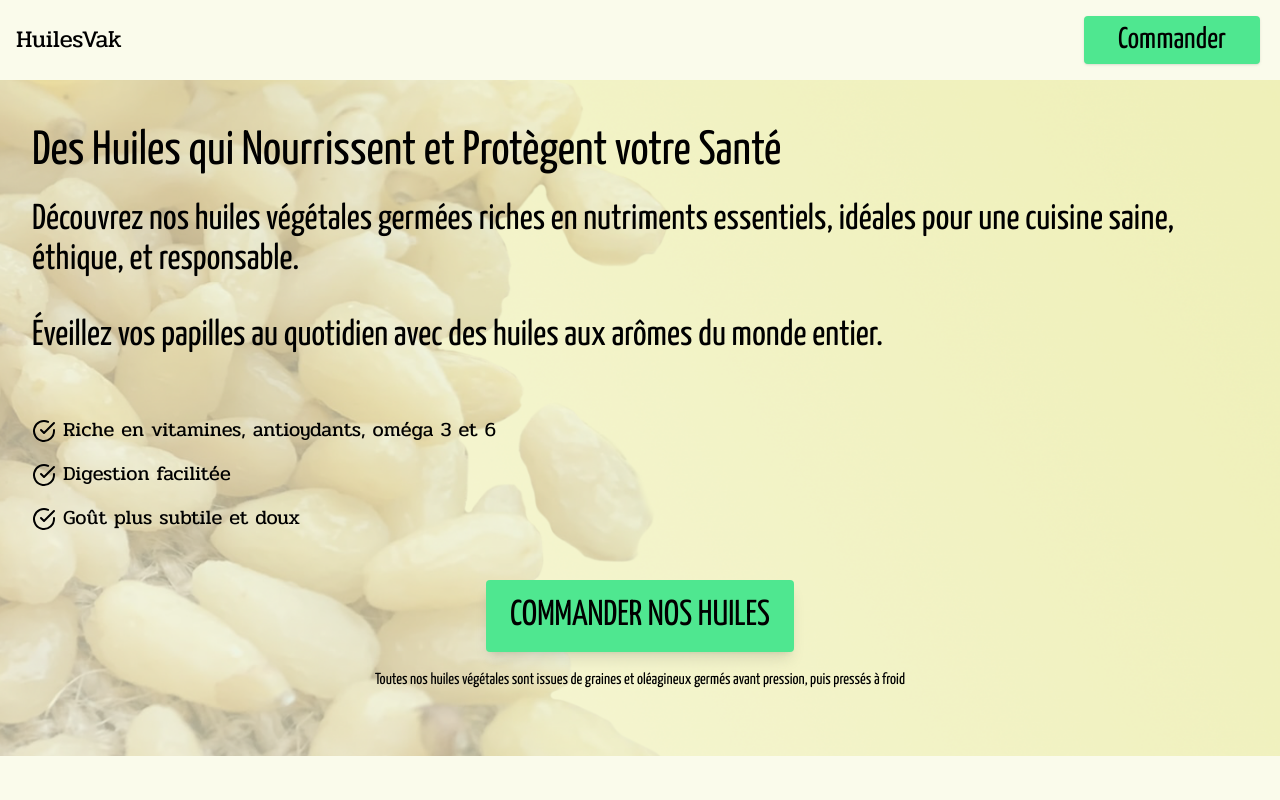
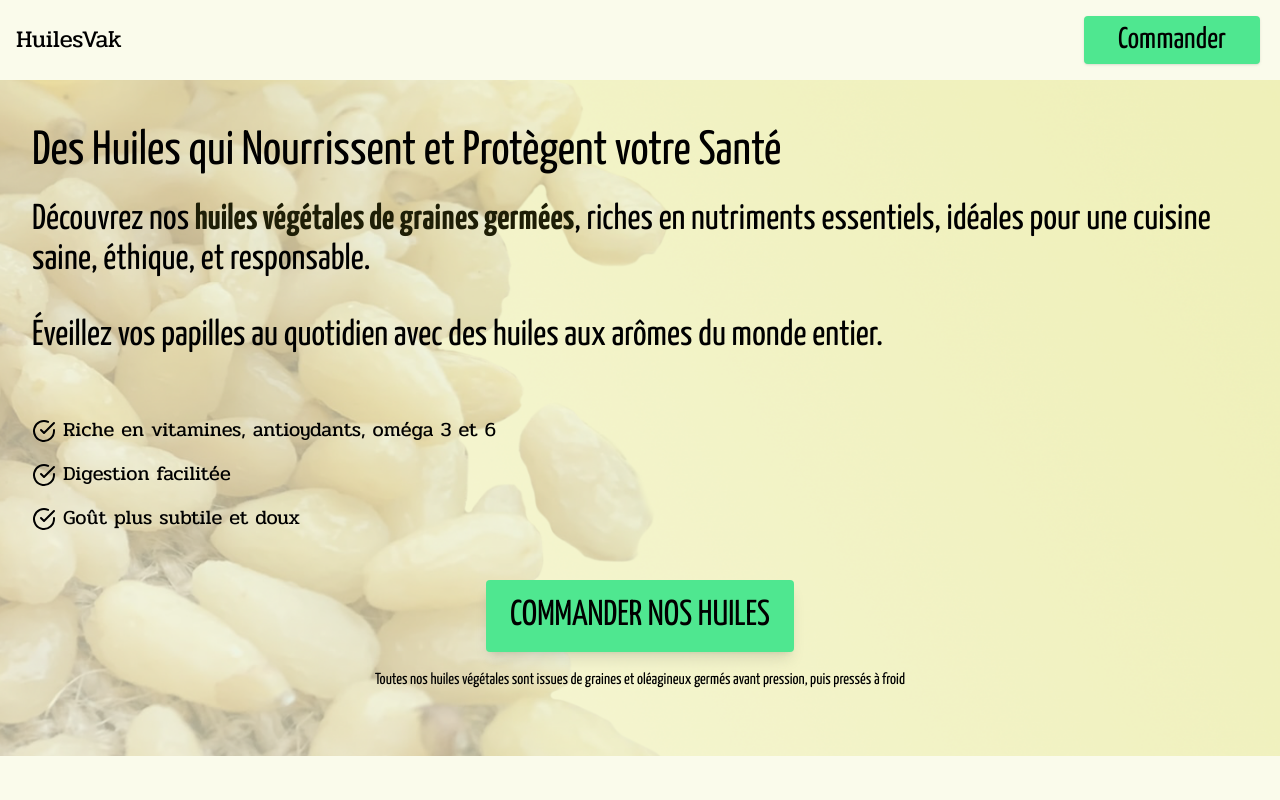
Before and after one commit to arnaudpant/huilevak, a React (Vite) app: page / in a window 1280 px wide. Shown: the top 800 px of the page. Built offline with nearby package versions, Linux system fonts and the light colour scheme.

Commit message:
modif police

```diff
--- a/src/ui/sections/SectionHero.jsx
+++ b/src/ui/sections/SectionHero.jsx
@@ -10,7 +10,7 @@ const SectionHero = () => {
                 </h1>
 
                 <h2 className="text-4xl py-6">
-                    Découvrez nos huiles végétales germées riches en nutriments
+                    Découvrez nos <span className='text-p11 font-semibold'>huiles végétales de graines germées</span>, riches en nutriments
                     essentiels, idéales pour une cuisine saine, éthique, et
                     responsable.
                 </h2>
```
